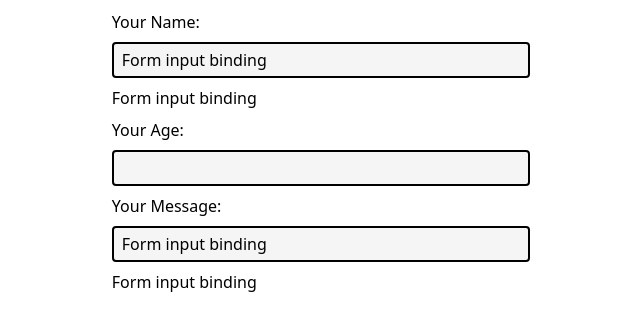
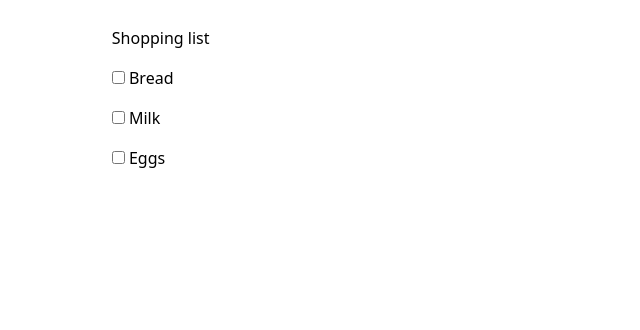
Before and after one commit to Ruma303/vue-form, a plain HTML site: page index.html in a window 1280 px wide. Shown: the part 62-392 px from the top of the page, without its empty margins (319-959 px from the left). Drawn offline with nearby package versions, Linux system fonts and the light colour scheme.

Commit message:
aggiunti altri input

```diff
--- a/index.html
+++ b/index.html
@@ -12,7 +12,8 @@
     <div id="app" class="flex flex-col content-center flex-wrap p-4 gap-4">
         <h1 class="text-4xl font-semibold">Form Handling con Vue</h1>
 
-        <form action="" class="flex flex-col content-start gap-2">
+        <form @submit.prevent="submitForm" action="" class="flex flex-col content-start gap-2">
+
             <!-- value="HTML Initial Value" -->
             <!-- <input type="text" class="bg-neutral-100 rounded px-2 py-1 border-2 border-black"
             :value="msg"
@@ -20,23 +21,57 @@
             > -->
             <!-- @input="updateName('Evento attivato', $event)" -->
 
-            <label for="">Your Name: </label>
-            <input type="text" class="bg-neutral-100 rounded px-2 py-1 border-2 border-black"
-            v-model="msg">
+            <!-- <label for="">Your Name: </label>
+            <input type="text" class="bg-neutral-100 rounded px-2 py-1 border-2 border-black" v-model="msg">
             <p v-if="msg">{{ msg }}</p>
 
             <label for="">Your Age: </label>
-            <input type="text" class="bg-neutral-100 rounded px-2 py-1 border-2 border-black"
-            v-model.number="age"
-            >
+            <input type="text" class="bg-neutral-100 rounded px-2 py-1 border-2 border-black" v-model.number="age">
 
             <label for="">Your Message: </label>
-            <input type="text" class="bg-neutral-100 rounded px-2 py-1 border-2 border-black"
-            v-model.trim="msg">
-            <p v-if="msg">{{ msg }}</p>
+            <input type="text" class="bg-neutral-100 rounded px-2 py-1 border-2 border-black" v-model.trim="msg">
+            <p v-if="msg">{{ msg }}</p> -->
+
+
+            <!-- <button type="submit" class="bg-sky-500 rounded w-fit px-2 py-1">Submit</button> -->
+
+            <!-- <label for="options">Choose an nation:</label>
+            <select id="options" class="bg-neutral-100 rounded px-2 py-1 border-2 border-black"
+                v-model="selectedOption" multiple>
+                <option value="US">United States of America</option>
+                <option value="IT">Italy</option>
+                <option value="FR">France</option>
+            </select>
+            <p v-if="selectedOption">
+                You selected: {{ selectedOption.join(', ') }}</p> -->
+
+
+            <!-- <label>Traffic light</label>
+            <label><input type="radio" class="bg-neutral-100 rounded-full border-2 border-black"
+                    name="trafficLight" v-model="trafficLight" value="red"> Red</label>
+            <label><input type="radio" class="bg-neutral-100 rounded-full border-2 border-black"
+                    name="trafficLight" v-model="trafficLight" value="yellow"> Yellow</label>
+            <label><input type="radio" class="bg-neutral-100 rounded-full border-2 border-black"
+                    name="trafficLight" v-model="trafficLight" value="green"> Green</label>
+            <p v-if="trafficLight">{{ trafficLight }} light is on</p> -->
+
+            <!-- <label>Checkbox</label>
+            <label><input type="checkbox" class="bg-neutral-100 rounded-full border-2 border-black"
+                    v-model="subscribe" checked>
+                Do you want to subscribe to our newsletter?</label>
+            <p v-if="subscribe">You are subscribed!</p> -->
+
         </form>
 
-        <!-- <button type="submit" class="bg-sky-500 rounded w-fit px-2 py-1">Submit</button> -->
+            <label>Shopping list</label>
+            <label><input v-model="cart" type="checkbox" value="Bread"> Bread</label>
+            <label><input v-model="cart" type="checkbox" value="Milk"> Milk</label>
+            <label><input v-model="cart" type="checkbox" value="Eggs"> Eggs</label>
+
+            <div v-if="cart.length">
+                <p>My bag: <span>{{cart.join(", ")}}</span></p>
+            </div>
+
 
     </div>
     <script src="https://unpkg.com/vue@3/dist/vue.global.js"></script>
--- a/index.js
+++ b/index.js
@@ -2,7 +2,11 @@ const app = Vue.createApp({
     data() {
         return {
             msg: 'Form input binding',
-            age: null
+            age: null,
+            selectedOption: null,
+            trafficLight: null,
+            subscribe: null,
+            cart: [],
         }
     },
     methods: {
@@ -10,6 +14,6 @@ const app = Vue.createApp({
             console.log(msg);
             console.log(event);
             this.msg = event.target.value;
-        }
+        },
     },
 }).mount('#app');
```
